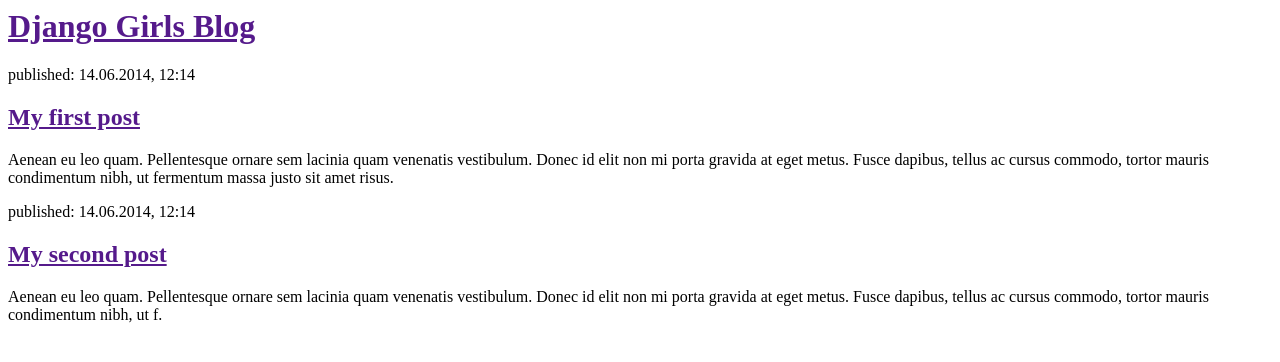
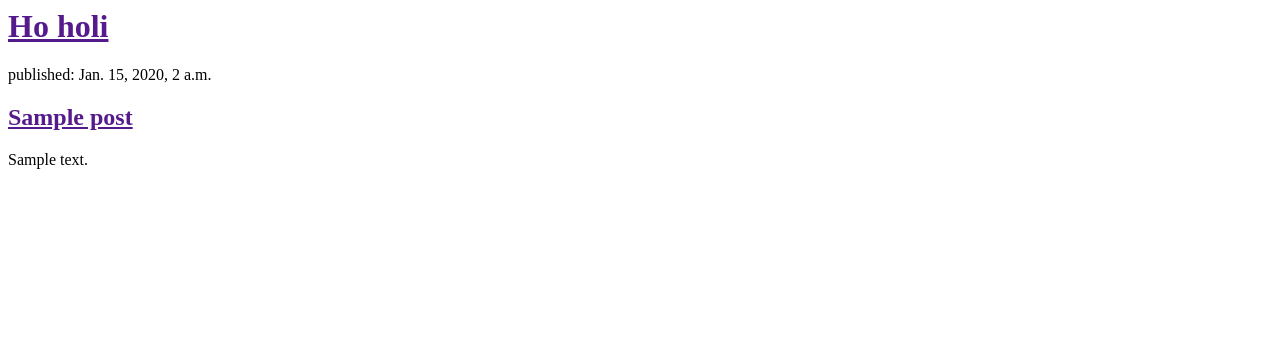
Before and after one commit to oalberto96/my-first-blog, a Django app: page / in a window 1280 px wide. Shown: the top 362 px of the page. Run offline with Django 3.2, Linux system fonts and the light colour scheme; tables that the repository leaves empty hold one stand-in row (values such as "Sample post").

Commit message:
Blog dinamico

```diff
--- a/mysite/blog/templates/blog/post_list.html
+++ b/mysite/blog/templates/blog/post_list.html
@@ -4,19 +4,15 @@
     </head>
     <body>
         <div>
-            <h1><a href="">Django Girls Blog</a></h1>
+            <h1><a href="">Ho holi</a></h1>
         </div>
 
         <div>
-            <p>published: 14.06.2014, 12:14</p>
-            <h2><a href="">My first post</a></h2>
-            <p>Aenean eu leo quam. Pellentesque ornare sem lacinia quam venenatis vestibulum. Donec id elit non mi porta gravida at eget metus. Fusce dapibus, tellus ac cursus commodo, tortor mauris condimentum nibh, ut fermentum massa justo sit amet risus.</p>
-        </div>
-
-        <div>
-            <p>published: 14.06.2014, 12:14</p>
-            <h2><a href="">My second post</a></h2>
-            <p>Aenean eu leo quam. Pellentesque ornare sem lacinia quam venenatis vestibulum. Donec id elit non mi porta gravida at eget metus. Fusce dapibus, tellus ac cursus commodo, tortor mauris condimentum nibh, ut f.</p>
+          {% for post in posts %}
+            <p>published: {{post.published_date}}</p>
+            <h2><a href="">{{ post.title}}</a></h2>
+            <p>{{ post.text|linebreaksbr}}</p>
+          {% endfor %}
         </div>
     </body>
 </html>
--- a/mysite/blog/views.py
+++ b/mysite/blog/views.py
@@ -1,4 +1,7 @@
 from django.shortcuts import render
+from .models import Post
+from django.utils import timezone
 
 def post_list(request):
-    return render(request, 'blog/post_list.html',{})
+    posts = Post.objects.all()
+    return render(request, 'blog/post_list.html',{'posts': posts})
```
